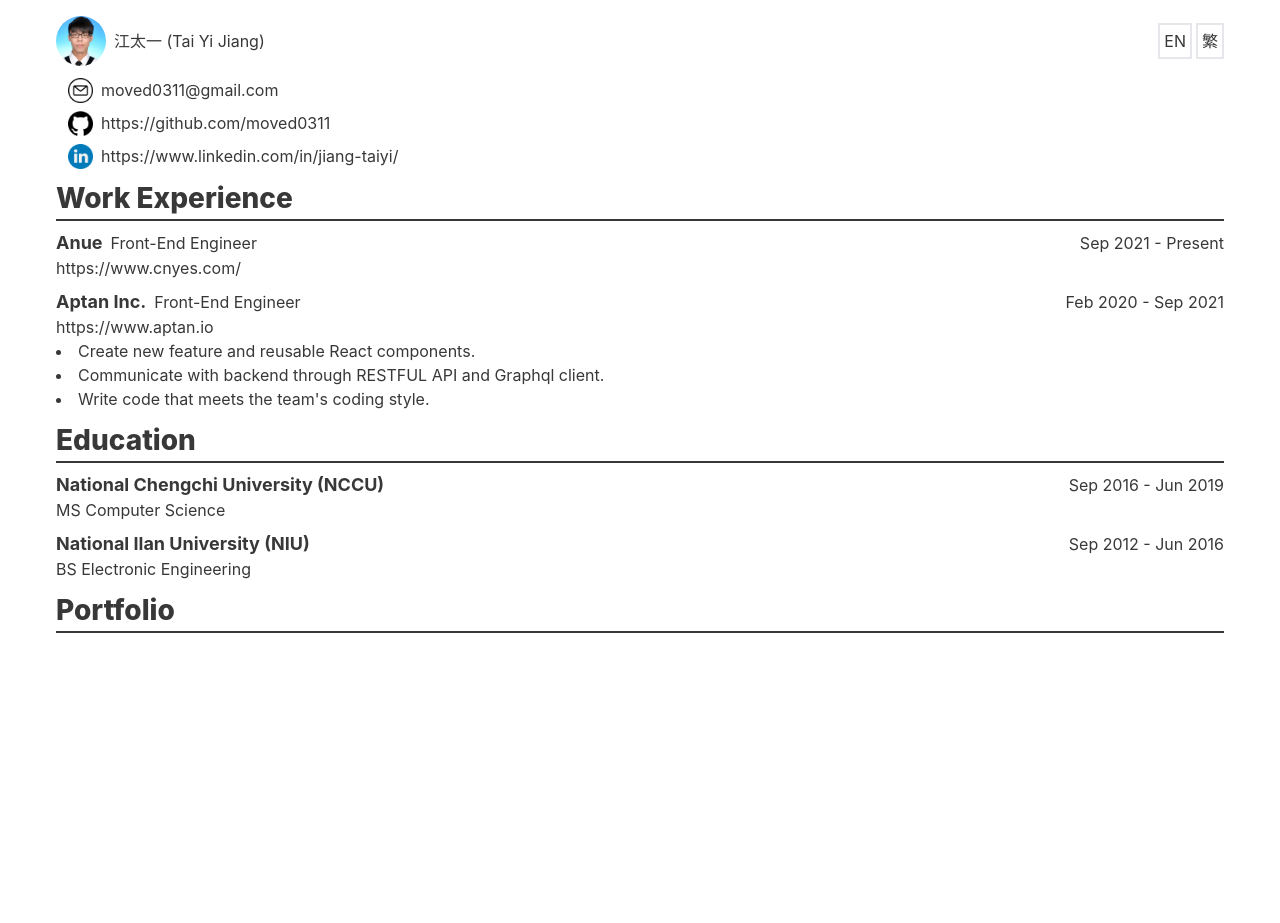
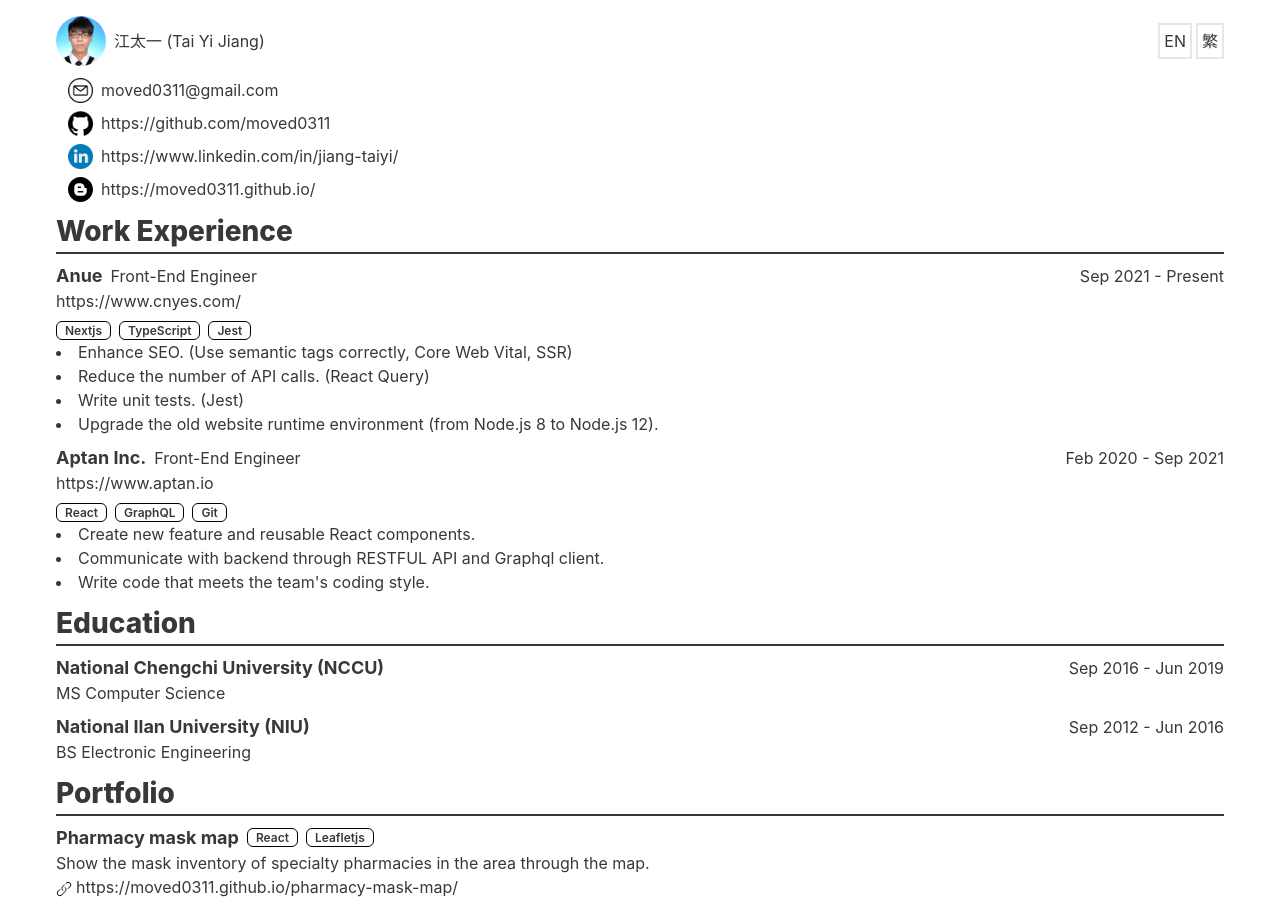
Before and after one commit to moved0311/resume, a React (Create React App) app: page / in a window 1280 px wide. Before the commit the page ends 800 px from the top, so only its background shows below. Built offline with nearby package versions, Linux system fonts and the light colour scheme.

Commit message:
feat: add portfolio and anue description

```diff
--- a/src/components/Information/Information.tsx
+++ b/src/components/Information/Information.tsx
@@ -1,4 +1,4 @@
-import { useTranslation} from 'react-i18next'
+import { useTranslation } from 'react-i18next'
 
 
 const Information = () => {
@@ -22,16 +22,20 @@ const Information = () => {
 			</div>
 			<ul className="flex flex-col gap-2 mt-3 pl-3">
 				<li className='flex'>
-					<img alt="email-icon" src="/resume/assets/email.png" width={25} height={25} className='mr-2'/>
+					<img alt="email-icon" src="/resume/assets/email.png" width={25} height={25} className='mr-2' />
 					<a href="mailto:moved0311@gmail.com">moved0311@gmail.com</a>
 				</li>
 				<li className='flex'>
-					<img alt="github-icon" src="/resume/assets/github.png" width={25} height={25} className='mr-2'/>
+					<img alt="github-icon" src="/resume/assets/github.png" width={25} height={25} className='mr-2' />
 					<a href="https://github.com/moved0311">https://github.com/moved0311</a>
 				</li>
 				<li className='flex'>
-					<img alt="linkin-icon" src="/resume/assets/linkedin.png" width={25} height={25} className='mr-2'/>
+					<img alt="linkin-icon" src="/resume/assets/linkedin.png" width={25} height={25} className='mr-2' />
 					<a href="https://www.linkedin.com/in/jiang-taiyi/">https://www.linkedin.com/in/jiang-taiyi/</a>
+				</li>
+				<li className='flex'>
+					<img alt="blogger-icon" src="/resume/assets/blogger.svg" width={25} height={25} className='mr-2' />
+					<a href="https://moved0311.github.io/">https://moved0311.github.io/</a>
 				</li>
 			</ul>
 		</div>
--- a/src/components/Portfolio/Portfolio.tsx
+++ b/src/components/Portfolio/Portfolio.tsx
@@ -1,11 +1,35 @@
-import { useTranslation} from 'react-i18next'
+import { useTranslation } from 'react-i18next'
 import Section from "components/Section/Section"
+import language_en from "constants/en.json"
+import language_zh from 'constants/zh.json'
+
+const PORTFOLIOS = {
+	"portfolio_en": language_en.portfolio_en,
+	"portfolio_zh": language_zh.portfolio_zh
+}
+
+type PORTFOLIOS_KEYS = keyof typeof PORTFOLIOS
 
 const Portfolio = () => {
 	const [t] = useTranslation("global")
+	const protfolios = PORTFOLIOS[t("portfolio.portfolio") as PORTFOLIOS_KEYS]
 
 	return (
-		<Section>{t("protfolio.title")}</Section>
+		<>
+			<Section>{t("portfolio.title")}</Section>
+			<ul>
+				{protfolios?.map(({ name, link, description, tags }) => <li key={name}
+					className='mb-2'>
+					<div className="flex items-center">
+						<h4 className="text-[18px] inline-block mr-2 font-bold">{name}
+						</h4>
+						<ul className="flex items-center gap-2 text-xs font-semibold">{tags?.map(tag => <li key={tag} className="py-[0.5px] px-2 rounded-md border-[1px] border-black">{tag}</li>)}</ul>
+					</div>
+					<p>{description}</p>
+					<a href={link} className="pl-5 relative before:absolute before:top-[2px] before:left-0 before:content-link">{link}</a>
+				</li>)}
+			</ul>
+		</>
 	)
 }
 
--- a/src/components/WorkExperience/WorkExperience.tsx
+++ b/src/components/WorkExperience/WorkExperience.tsx
@@ -18,7 +18,7 @@ const WorkExperience = () => {
 		<>
 		<Section>{t("workExperience.title")}</Section>
 		<ul>
-			{companies?.map(({name, jobTitle,  duration, link, description}) => <li key={name}
+			{companies?.map(({name, jobTitle,  duration, link, description, tags}) => <li key={name}
 			className='mb-2'>
 				<div className="flex items-center justify-between">
 				<h4 className="text-[18px] inline-block mr-2 font-bold">{name}
@@ -27,6 +27,7 @@ const WorkExperience = () => {
 				<span>{duration}</span>
 				</div>
 				<a href={link}>{link}</a>
+				<ul className="flex items-center gap-2 text-xs mt-2 font-semibold">{tags?.map(tag => <li key={tag} className="py-[0.5px] px-2 rounded-md border-[1px] border-black">{tag}</li>)}</ul>
 				<ul className='list-disc list-inside'>
 					{description?.map(item => <li key={item}>{item}</li>)}
 				</ul>
--- a/src/constants/en.json
+++ b/src/constants/en.json
@@ -1,5 +1,4 @@
 {
-	"information": {},
 	"workExperience": {
 		"title": "Work Experience",
 		"companies": "companies_en"
@@ -8,8 +7,9 @@
 		"title": "Education",
 		"schools": "schools_en"
 	},
-	"protfolio": {
-		"title": "Portfolio"
+	"portfolio": {
+		"title": "Portfolio",
+		"portfolio": "portfolio_en"
 	},
 	"companies_en": [
 		{
@@ -17,7 +17,18 @@
 			"location": "Taipei, TW",
 			"jobTitle": "Front-End Engineer",
 			"duration": "Sep 2021 - Present",
-			"link": "https://www.cnyes.com/"
+			"link": "https://www.cnyes.com/",
+			"tags": [
+				"Nextjs",
+				"TypeScript",
+				"Jest"
+			],
+			"description": [
+				"Enhance SEO. (Use semantic tags correctly, Core Web Vital, SSR)",
+				"Reduce the number of API calls. (React Query)",
+				"Write unit tests. (Jest)",
+				"Upgrade the old website runtime environment (from Node.js 8 to Node.js 12)."
+			]
 		},
 		{
 			"name": "Aptan Inc.",
@@ -25,6 +36,11 @@
 			"jobTitle": "Front-End Engineer",
 			"duration": "Feb 2020 - Sep 2021",
 			"link": "https://www.aptan.io",
+			"tags": [
+				"React",
+				"GraphQL",
+				"Git"
+			],
 			"description": [
 				"Create new feature and reusable React components.",
 				"Communicate with backend through RESTFUL API and Graphql client.",
@@ -43,5 +59,16 @@
 			"duration": "Sep 2012 - Jun 2016",
 			"master": "BS Electronic Engineering"
 		}
+	],
+	"portfolio_en": [
+		{
+			"name": "Pharmacy mask map",
+			"tags": [
+				"React",
+				"Leafletjs"
+			],
+			"link": "https://moved0311.github.io/pharmacy-mask-map/",
+			"description": "Show the mask inventory of specialty pharmacies in the area through the map."
+		}
 	]
 }
--- a/src/constants/zh.json
+++ b/src/constants/zh.json
@@ -1,5 +1,4 @@
 {
-	"information": {},
 	"workExperience": {
 		"title": "工作經驗",
 		"companies": "companies_zh"
@@ -8,8 +7,9 @@
 		"title": "學歷",
 		"schools": "schools_zh"
 	},
-	"protfolio": {
-		"title": "作品集"
+	"portfolio": {
+		"title": "作品集",
+		"portfolio": "portfolio_zh"
 	},
 	"companies_zh": [
 		{
@@ -17,7 +17,14 @@
 			"location": "Taipei, TW",
 			"jobTitle": "前端工程師",
 			"duration": "2021年9月 - 現在",
-			"link": "https://www.cnyes.com/"
+			"link": "https://www.cnyes.com/",
+			"description": [
+				"提升SEO(正確使用標籤、網頁核心指標、SSR)",
+				"減少API呼叫次數(React Query)",
+				"撰寫單元測試 (Jest)",
+				"升級舊網站執行環境(Nodejs 8到Nodejs 12)"
+			],
+			"tags": []
 		},
 		{
 			"name": "晟悅科技有限公司",
@@ -29,7 +36,8 @@
 				"實現需求功能與可重複使用的元件",
 				"與後端工程師討論API規格",
 				"寫出符合團隊規範的程式碼風格"
-			]
+			],
+			"tags": []
 		}
 	],
 	"schools_zh": [
@@ -43,5 +51,16 @@
 			"duration": "2012年9月 - 2016年6月",
 			"master": "電子工程學系"
 		}
+	],
+	"portfolio_zh": [
+		{
+			"name": "口罩地圖",
+			"tags": [
+				"React",
+				"Leafletjs"
+			],
+			"link": "https://moved0311.github.io/pharmacy-mask-map/",
+			"description": "在地圖上查詢區域內配合店家口罩剩餘數量"
+		}
 	]
 }
--- a/tailwind.config.js
+++ b/tailwind.config.js
@@ -2,7 +2,11 @@
 module.exports = {
   content: ["./src/**/*.{js,jsx,ts,tsx}",],
   theme: {
-    extend: {},
+    extend: {
+      content: {
+        link: 'url("./assets/link.svg")',
+      },
+    },
   },
   plugins: [],
 }
```
Also changed, not shown: public/assets/blogger.svg (added), src/assets/link.svg (added).
